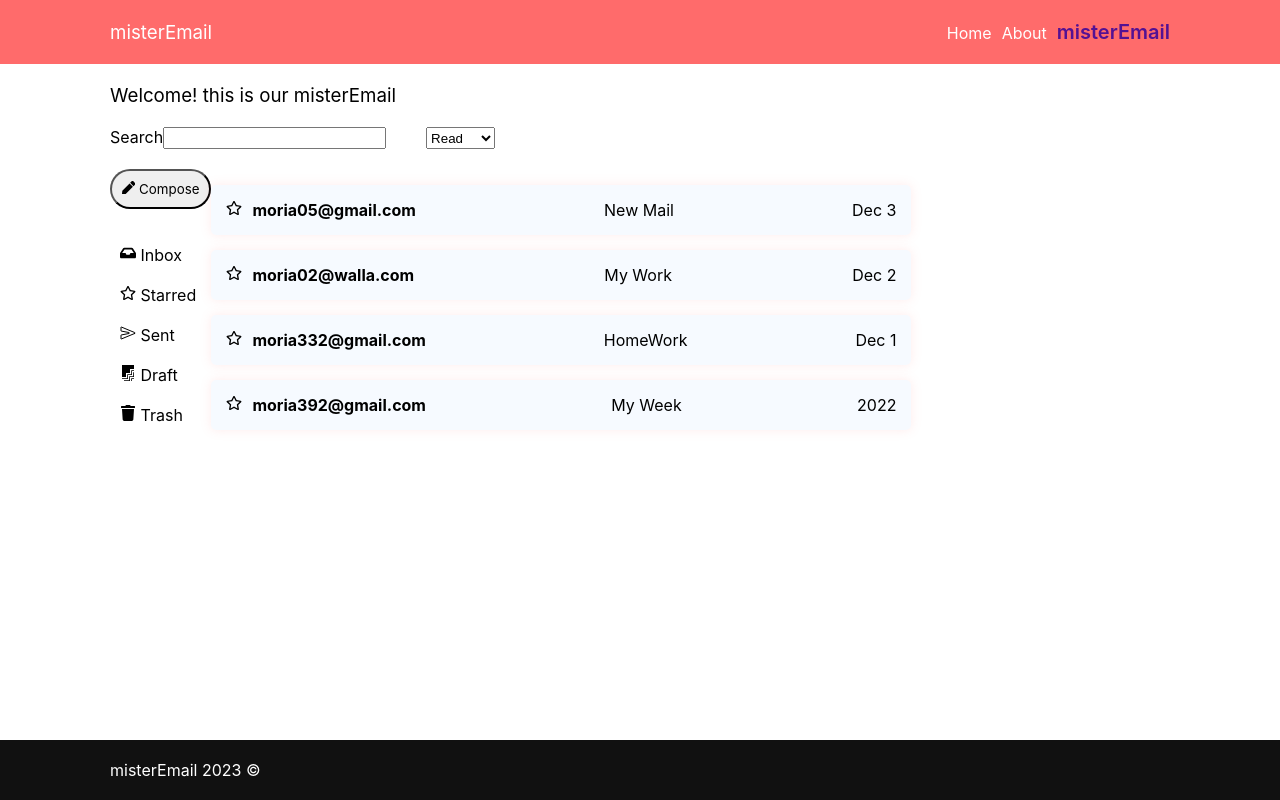
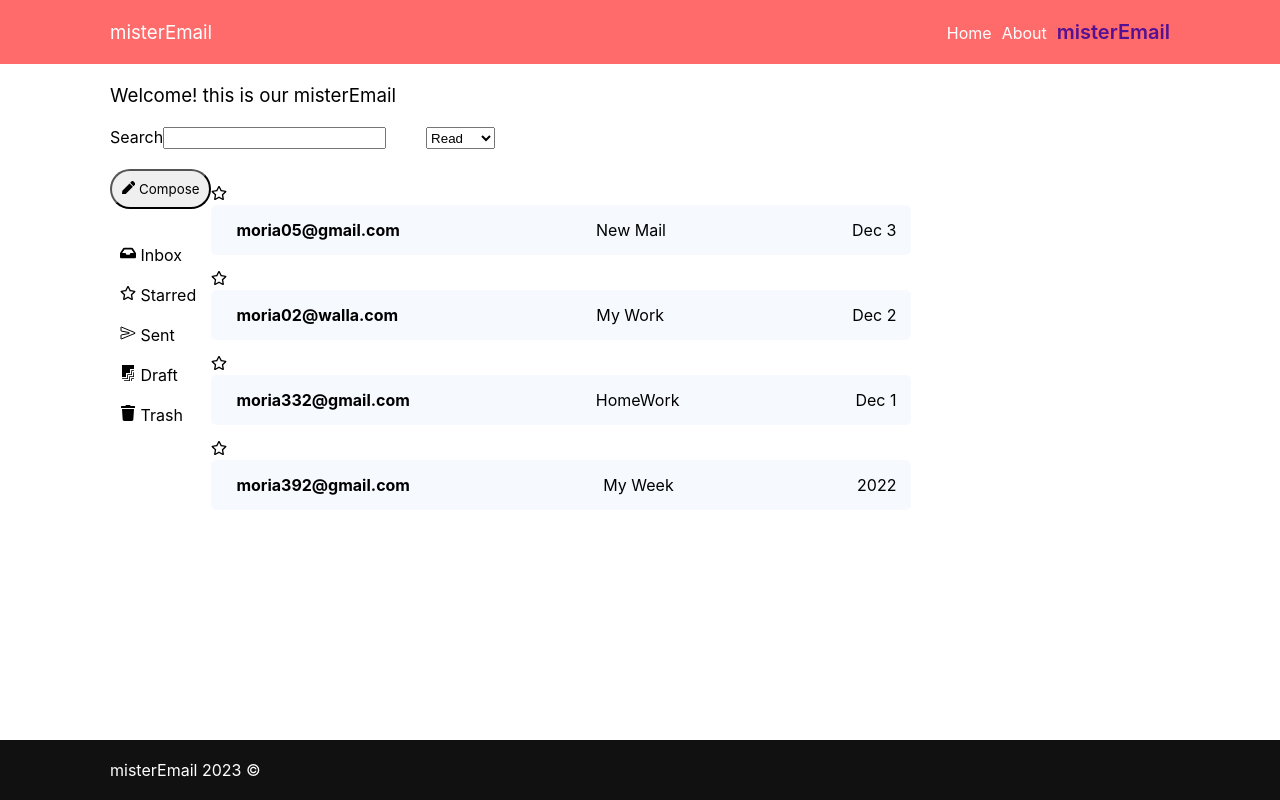
Before and after one commit to moria0525/misterEmail, a React (Vite) app: page /#/email in a window 1280 px wide. Built offline with nearby package versions, Linux system fonts and the light colour scheme.

Commit message:
isstarred

```diff
--- a/src/assets/css/cmps/email-preview.css
+++ b/src/assets/css/cmps/email-preview.css
@@ -1,7 +1,6 @@
 .email-preview {
     background: #0076fd09;
     background-repeat: no-repeat;
-    box-shadow: 0 0 11px #ff8a8a2b;
     padding: 15px;
     display: flex;
     font-weight: bold;
@@ -37,7 +36,10 @@ span {
 .email-menu{
     list-style-type: none;
 }
-.read {
+
+.read{
+    font-weight: normal;
+}
+.unread{
     font-weight: bold;
-
 }
--- a/src/cmps/EmailDetails.jsx
+++ b/src/cmps/EmailDetails.jsx
@@ -7,7 +7,6 @@ export function EmailDetails() {
     const [email, setEmail] = useState(null)
     const params = useParams()
     const navigate = useNavigate()
-    console.log(params)
 
     useEffect(() => {
         loadEmail()
@@ -34,6 +33,7 @@ export function EmailDetails() {
             <h3>subject: {email.subject}</h3>
             <h3>{email.body}</h3>
             <h3>isRead: {String(email.isRead)}</h3>
+            <h3>isStarred: {String(email.isStarred)}</h3>
             <button onClick={onBack}>Back</button>
         </section>
     )
--- a/src/cmps/EmailList.jsx
+++ b/src/cmps/EmailList.jsx
@@ -4,8 +4,7 @@ import { EmailPreview } from "./EmailPreview";
 import { MdOutlineKeyboardArrowUp } from "react-icons/md";
 import { IoSendOutline } from "react-icons/io5";
 
-export function EmailList({ emails, onRemoveEmail, onUpdateEmail }) {
-    console.log(emails)
+export function EmailList({ emails, onRemoveEmail, onUpdateEmail, onUpdateStar }) {
     return (
         <div className="email-container">
             <div className="left-sidebar">
@@ -45,7 +44,7 @@ export function EmailList({ emails, onRemoveEmail, onUpdateEmail }) {
                 <ul className="email-list">
                     {emails.map(email =>
                         <li key={email.id}>
-                            <EmailPreview email={email} onUpdateEmail={onUpdateEmail}/>
+                            <EmailPreview email={email} onUpdateEmail={onUpdateEmail} onUpdateStar={onUpdateStar} />
                             <div className="email-actions"></div>
                         </li>
                     )}
--- a/src/cmps/EmailPreview.jsx
+++ b/src/cmps/EmailPreview.jsx
@@ -1,20 +1,26 @@
-import React, { useState } from "react";
-import { FaRegStar, FaTrash } from "react-icons/fa";
+import React, { useEffect, useState } from "react";
+import { FaRegStar, FaStar, FaTrash } from "react-icons/fa";
 import { Link } from "react-router-dom";
 import { LuMailOpen } from "react-icons/lu";
 import { IoShareOutline } from "react-icons/io5";
 
-export function EmailPreview({ email,  onUpdateEmail }) {
-    // const [isStar, setIsStar ] = useState(email.isStarred)
 
-     const isRead = "read"
+export function EmailPreview({ email, onUpdateEmail, onUpdateStar }) {
+    const [isRead, setIsRead] = useState(email.isRead)
+    const [isStar, setIsStar] = useState(email.isStarred)
+    const dynClass = isRead ? 'read' : 'unread'
+    const handleClick = () => {
+        setIsStar(current => !current)
+        onUpdateStar(email)
+    }
 
     return (
         <div className="email-main">
-            <Link to={`/email/${email.id}`} onClick={() => {onUpdateEmail(email)}}>
-                <article className= {`email-preview ${isRead}`}>
-                    <div className="icon-star" onClick={() => { alert('clicked star') }}>
-                        <FaRegStar />
+
+            <i className="icon" onClick={handleClick}>  {isStar ? <FaStar /> : <FaRegStar />}</i>
+            <Link to={`/email/${email.id}`} onClick={() => { setIsRead(isRead), onUpdateEmail(email) }}>
+                <article className={`email-preview ${dynClass}`}>
+                    <div className="icon-star">
                         <span>{email.from}</span>
                     </div>
                     <h4>{email.subject}</h4>
--- a/src/pages/EmailIndex.jsx
+++ b/src/pages/EmailIndex.jsx
@@ -8,10 +8,9 @@ export function EmailIndex() {
 
     const [emails, setEmails] = useState(null)
     const [filterBy, setFilterBy] = useState(emailService.getDefaultFilter())
-
     useEffect(() => {
         loadEmails()
-    }, [filterBy])
+    }, [filterBy, emails])
 
     async function loadEmails() {
         const emails = await emailService.query(filterBy)
@@ -41,12 +40,20 @@ export function EmailIndex() {
                     if (email.id === emailToUpdate.id) {
                         return updatedEmail
                     }
-                    console.log("success: onUpdateEmail")
                     return email
                 })
             })
         } catch (error) {
-            alert("error: onUpdateEmail")
+            console.log('error:', error)
+        }
+    }
+    async function onUpdateStar(email) {
+        try {
+            console.log(email.isStarred)
+            email.isStarred = !email.isStarred
+            await emailService.save(email)
+            console.log(email.isStarred)
+        } catch (error) {
             console.log('error:', error)
         }
     }
@@ -61,7 +68,7 @@ export function EmailIndex() {
         <section className="email-index">
             <h1>Welcome! this is our misterEmail</h1>
             <EmailFilter filterBy={body} onSetFilter={onSetFilter} />
-            <EmailList emails={emails} onRemoveEmails={onRemoveEmails} onUpdateEmail={onUpdateEmail} />
+            <EmailList emails={emails} onRemoveEmails={onRemoveEmails} onUpdateEmail={onUpdateEmail} onUpdateStar={onUpdateStar} />
         </section>
     )
 }
--- a/src/services/email.service.js
+++ b/src/services/email.service.js
@@ -49,9 +49,8 @@ function save(emailToSave) {
     }
 }
 
-function createemail(id = '', subject = '', body = '', isRead, isStarred = false, sentAt = '', from = '', to = '') {
+function createemail(id = '', subject = '', body = '', isRead, isStarred, sentAt = '', from = '', to = '') {
     return {
-        id,
         subject,
         body,
         isRead,
@@ -74,10 +73,10 @@ function _createemails() {
     let emails = utilService.loadFromStorage(STORAGE_KEY)
     if (!emails || !emails.length) {
         emails = [
-            { id : utilService.makeId(), subject: 'New Mail', body: "hi, ", from: 'moria05@gmail.com', sentAt: 'Dec 3', isRead:false},
-            { id : utilService.makeId(), subject: 'My Work', body: "hgbhnb", from: 'moria02@walla.com', sentAt: 'Dec 2' },
-            { id : utilService.makeId(), subject: 'HomeWork', body: "gbynh", from: 'moria332@gmail.com', sentAt: 'Dec 1' },
-            { id : utilService.makeId(), subject: 'My Week', body: "hi, how are you today?", from: 'moria392@gmail.com', sentAt: '2022' }
+            { id : utilService.makeId(), subject: 'New Mail', body: "hi, ", from: 'moria05@gmail.com', sentAt: 'Dec 3', isRead:false, isStarred:false},
+            { id : utilService.makeId(), subject: 'My Work', body: "hgbhnb", from: 'moria02@walla.com', sentAt: 'Dec 2', isRead:false, isStarred:false },
+            { id : utilService.makeId(), subject: 'HomeWork', body: "gbynh", from: 'moria332@gmail.com', sentAt: 'Dec 1', isRead:false, isStarred:false },
+            { id : utilService.makeId(), subject: 'My Week', body: "hi, how are you today?", from: 'moria392@gmail.com', sentAt: '2022', isRead:false , isStarred:false}
         ]
         utilService.saveToStorage(STORAGE_KEY, emails)
     }
```
